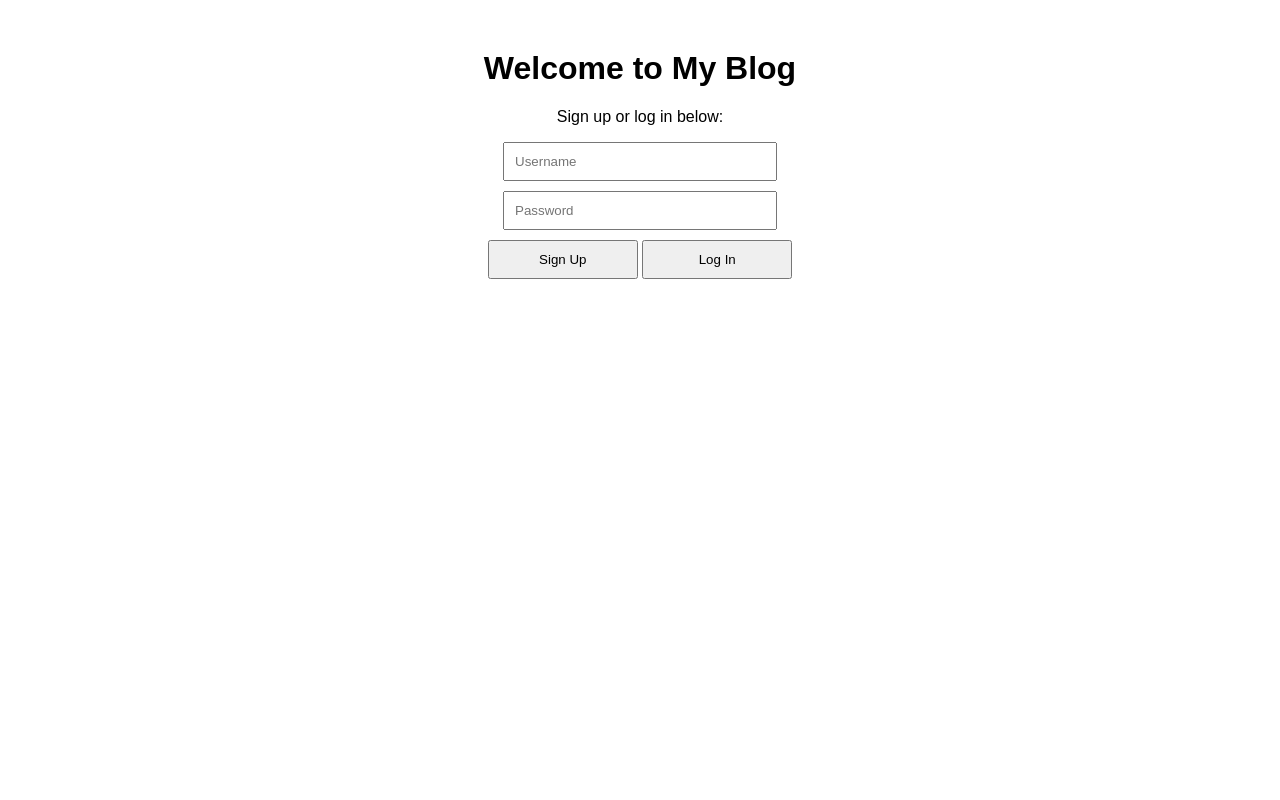
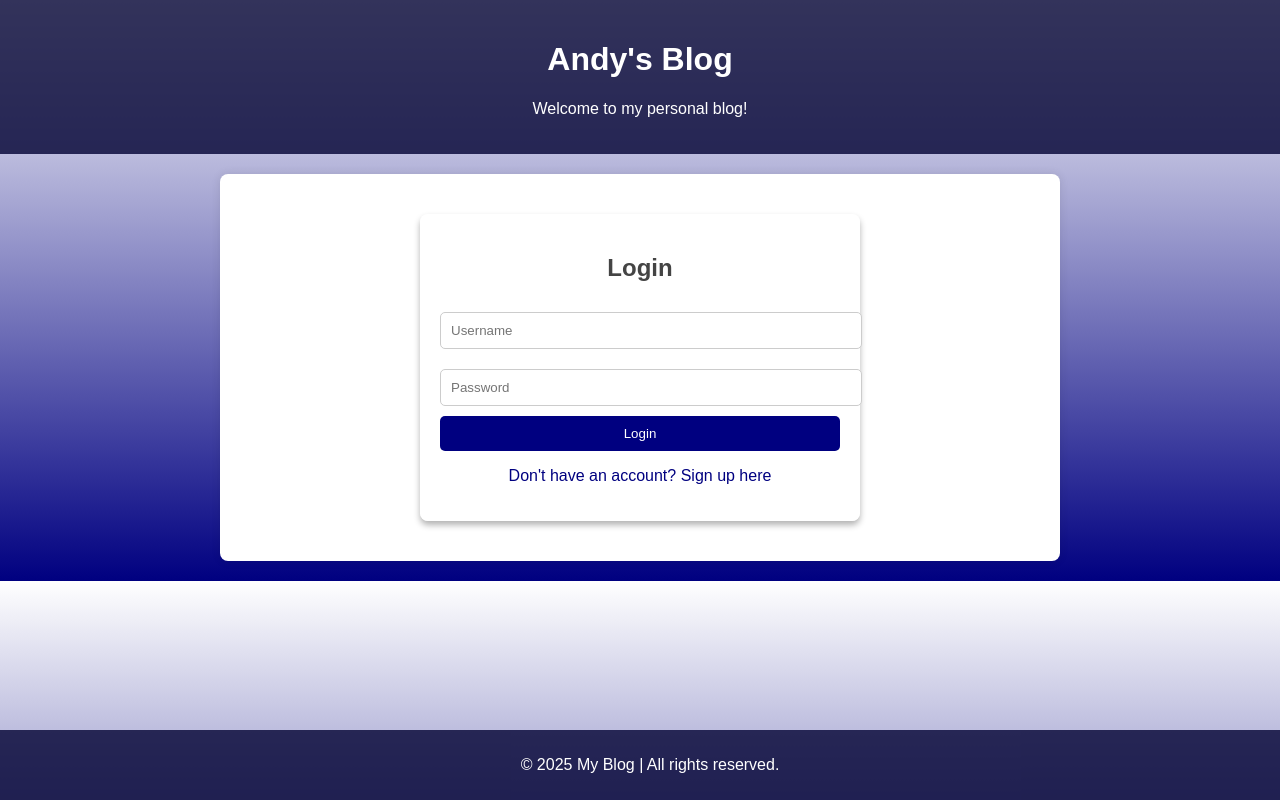
Before and after one commit to byeonggon7/Project1, a plain HTML site: page index.html in a window 1280 px wide. Drawn offline with Linux system fonts and the light colour scheme.

Commit message:
Update index.html

```diff
--- a/index.html
+++ b/index.html
@@ -3,50 +3,139 @@
 <head>
     <meta charset="UTF-8">
     <meta name="viewport" content="width=device-width, initial-scale=1.0">
-    <title>My Blog</title>
+    <title>My Simple Blog</title>
+    <link rel="stylesheet" href="styles.css">
     <style>
         body {
+            background: linear-gradient(to bottom, white, navy);
+            color: white;
             font-family: Arial, sans-serif;
             text-align: center;
-            margin: 50px;
+            margin: 0;
+            padding: 0;
         }
+
+        header {
+            padding: 20px;
+            background: rgba(0, 0, 50, 0.8);
+        }
+
+        main {
+            padding: 20px;
+        }
+
+        footer {
+            padding: 10px;
+            background: rgba(0, 0, 50, 0.8);
+        }
+
+        .form-container {
+            max-width: 400px;
+            margin: 20px auto;
+            padding: 20px;
+            background: rgba(255, 255, 255, 0.9);
+            color: black;
+            border-radius: 8px;
+            box-shadow: 0px 4px 6px rgba(0, 0, 0, 0.3);
+        }
+
         input {
-            display: block;
-            margin: 10px auto;
+            width: 100%;
             padding: 10px;
-            width: 250px;
+            margin: 10px 0;
+            border: 1px solid #ccc;
+            border-radius: 5px;
         }
+
         button {
+            background-color: navy;
+            color: white;
             padding: 10px;
-            width: 150px;
+            width: 100%;
+            border: none;
+            cursor: pointer;
+            border-radius: 5px;
+        }
+
+        button:hover {
+            background-color: darkblue;
+        }
+
+        .blog-container {
+            display: none;
+        }
+
+        .link {
+            margin-top: 10px;
+            color: navy;
             cursor: pointer;
         }
-        #message {
-            margin-top: 20px;
-            color: red;
+
+        .link:hover {
+            text-decoration: underline;
         }
     </style>
 </head>
 <body>
 
-    <h1>Welcome to My Blog</h1>
-    <p>Sign up or log in below:</p>
+    <header>
+        <h1>Andy's Blog</h1>
+        <p>Welcome to my personal blog!</p>
+    </header>
 
-    <div>
-        <input type="text" id="username" placeholder="Username">
-        <input type="password" id="password" placeholder="Password">
-        <button onclick="signup()">Sign Up</button>
-        <button onclick="login()">Log In</button>
-    </div>
+    <main>
+        <div id="loginSection" class="form-container">
+            <h2>Login</h2>
+            <form id="loginForm">
+                <input type="text" id="loginUsername" placeholder="Username" required>
+                <input type="password" id="loginPassword" placeholder="Password" required>
+                <button type="submit">Login</button>
+            </form>
+            <p id="loginMessage"></p>
+            <p class="link" onclick="showSignup()">Don't have an account? Sign up here</p>
+        </div>
 
-    <p id="message"></p>
+        <div id="signupSection" class="form-container" style="display: none;">
+            <h2>Sign Up</h2>
+            <form id="signupForm">
+                <input type="text" id="signupUsername" placeholder="Username" required>
+                <input type="password" id="signupPassword" placeholder="Password" required>
+                <button type="submit">Sign Up</button>
+            </form>
+            <p id="signupMessage"></p>
+            <p class="link" onclick="showLogin()">Already have an account? Log in here</p>
+        </div>
+
+        <div id="blogContent" class="blog-container">
+            <article>
+                <h2>This is My First Post!</h2>
+                <p>Posted on <strong>February 9, 2025</strong></p>
+                <p>Hello world! This is my first blog post. I'll be sharing my journey and thoughts here.</p>
+            </article>
+        </div>
+    </main>
+
+    <footer>
+        <p>© 2025 My Blog | All rights reserved.</p>
+    </footer>
 
     <script>
         const backendUrl = "https://project1-qahh.onrender.com";
 
-        async function signup() {
-            const username = document.getElementById("username").value;
-            const password = document.getElementById("password").value;
+        function showSignup() {
+            document.getElementById("loginSection").style.display = "none";
+            document.getElementById("signupSection").style.display = "block";
+        }
+
+        function showLogin() {
+            document.getElementById("signupSection").style.display = "none";
+            document.getElementById("loginSection").style.display = "block";
+        }
+
+        document.getElementById("signupForm").addEventListener("submit", async function(e) {
+            e.preventDefault();
+            const username = document.getElementById("signupUsername").value;
+            const password = document.getElementById("signupPassword").value;
 
             const response = await fetch(`${backendUrl}/signup`, {
                 method: "POST",
@@ -55,12 +144,18 @@
             });
 
             const data = await response.json();
-            document.getElementById("message").innerText = data.message;
-        }
+            document.getElementById("signupMessage").innerText = data.message;
 
-        async function login() {
-            const username = document.getElementById("username").value;
-            const password = document.getElementById("password").value;
+            if (data.success) {
+                alert("Account created! Please log in.");
+                showLogin();
+            }
+        });
+
+        document.getElementById("loginForm").addEventListener("submit", async function(e) {
+            e.preventDefault();
+            const username = document.getElementById("loginUsername").value;
+            const password = document.getElementById("loginPassword").value;
 
             const response = await fetch(`${backendUrl}/login`, {
                 method: "POST",
@@ -69,12 +164,22 @@
             });
 
             const data = await response.json();
-            document.getElementById("message").innerText = data.message;
+            document.getElementById("loginMessage").innerText = data.message;
 
             if (data.success) {
-                alert("Login successful!");
+                localStorage.setItem("authToken", data.token);
+                document.getElementById("loginSection").style.display = "none";
+                document.getElementById("blogContent").style.display = "block";
             }
-        }
+        });
+
+        window.onload = function() {
+            const token = localStorage.getItem("authToken");
+            if (token) {
+                document.getElementById("loginSection").style.display = "none";
+                document.getElementById("blogContent").style.display = "block";
+            }
+        };
     </script>
 
 </body>
```
